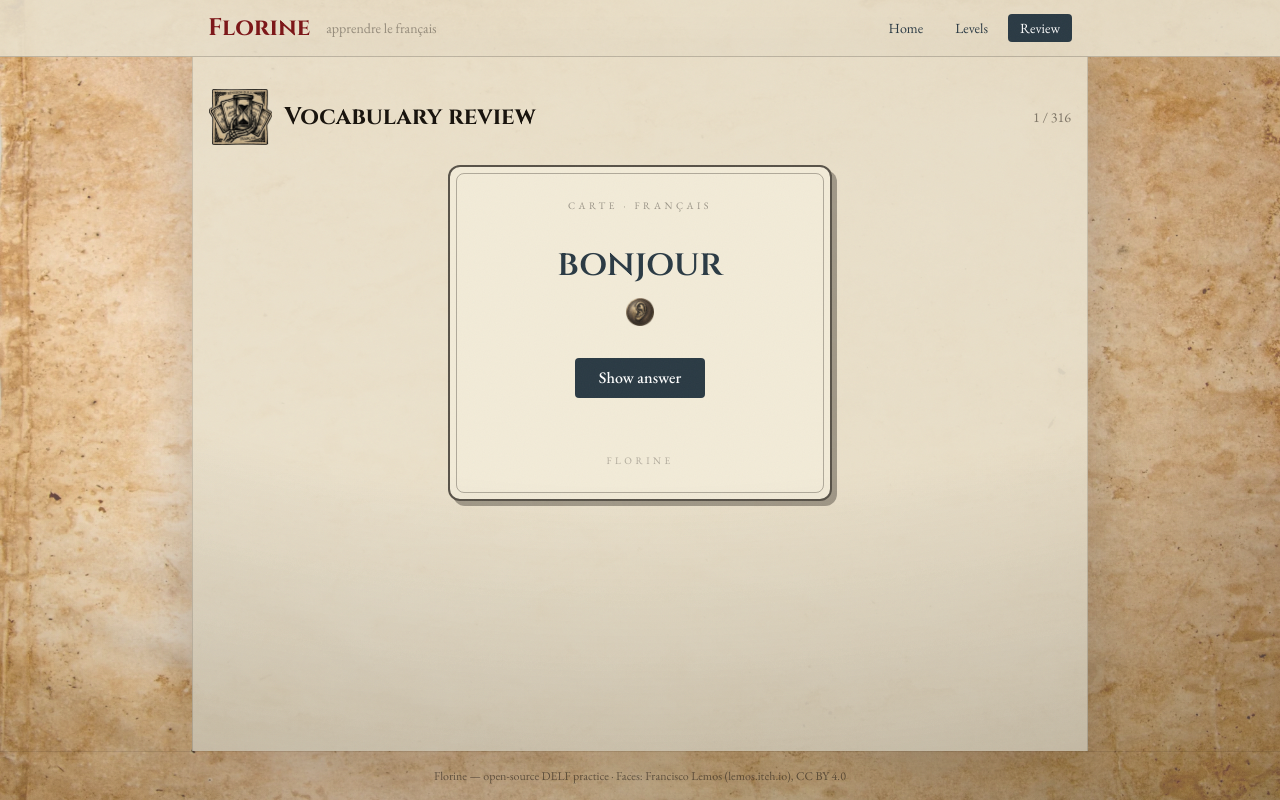
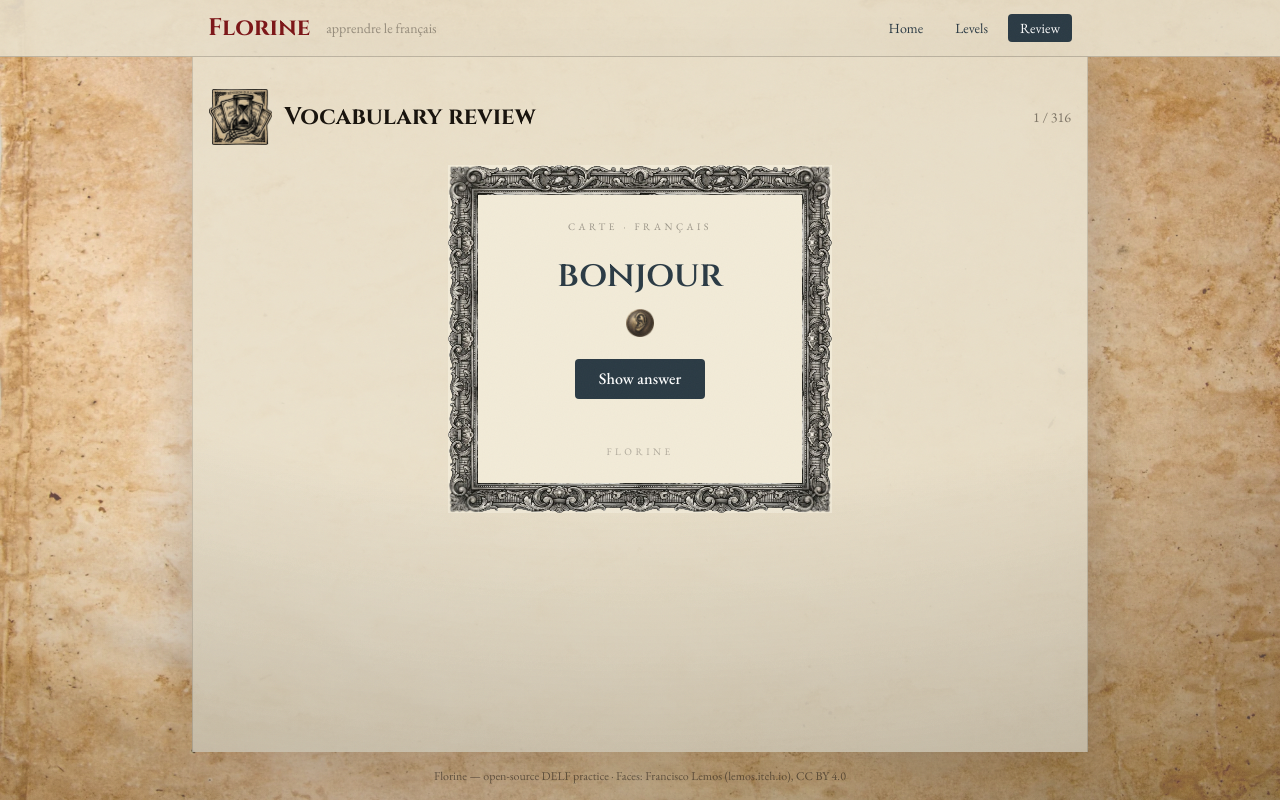
Before and after one commit to MRG-Hazmatz/florine, a React (Vite) app: page /review in a window 1280 px wide. Built offline with nearby package versions, Linux system fonts and the light colour scheme.

Commit message:
Reinstate ornate frame on review cards (faces stay plain); remove faint footer border line

```diff
--- a/src/components/Layout.tsx
+++ b/src/components/Layout.tsx
@@ -34,7 +34,7 @@ export default function Layout() {
         <Outlet />
       </main>
 
-      <footer className="border-t border-ink/10 py-4 text-center text-xs text-ink/55">
+      <footer className="py-4 text-center text-xs text-ink/55">
         Florine — open-source DELF practice · Faces: Francisco Lemos (lemos.itch.io), CC BY 4.0
       </footer>
     </div>
--- a/src/index.css
+++ b/src/index.css
@@ -64,3 +64,14 @@ body::after {
   pointer-events: none;
   background: radial-gradient(130% 110% at 50% 0%, transparent 55%, rgba(23, 18, 12, 0.22) 100%);
 }
+
+/* Ornate baroque 9-slice frame for showcase cards (the review flashcards). The
+   element's own background fills the centre; the frame art draws only in the
+   border ring. Faces intentionally stay plain — this is for the cards only. */
+.ornate-frame {
+  border-style: solid;
+  border-width: 30px;
+  border-image-source: url("/icons/frame.png");
+  border-image-slice: 70 69 65 68;
+  border-image-repeat: round;
+}
--- a/src/pages/Review.tsx
+++ b/src/pages/Review.tsx
@@ -100,8 +100,8 @@ export default function Review() {
 
       {/* Tarot-style flashcard: thick outer frame + thin inner rule + hard offset shadow */}
       <div className="mx-auto max-w-sm">
-        <div className="rounded-xl border-2 border-ink/70 bg-card p-1.5 shadow-[5px_5px_0_rgba(23,18,12,0.35)]">
-          <div className="flex min-h-80 flex-col items-center justify-between rounded-lg border border-ink/30 px-5 py-6 text-center">
+        <div className="ornate-frame bg-card">
+          <div className="flex min-h-72 flex-col items-center justify-between px-5 py-6 text-center">
             <span className="text-[10px] uppercase tracking-[0.35em] text-ink/40">
               Carte · Français
             </span>
```
Also changed, not shown: public/icons/frame.png (added).
